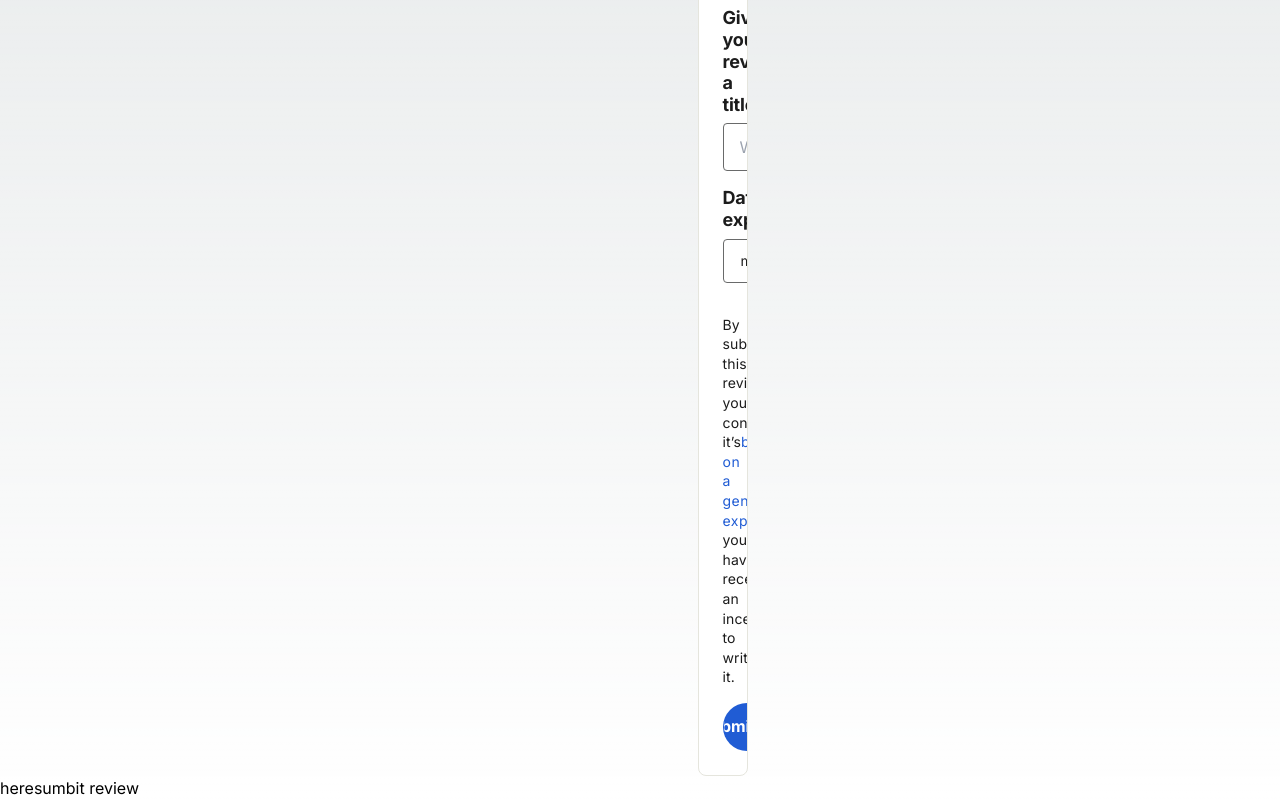
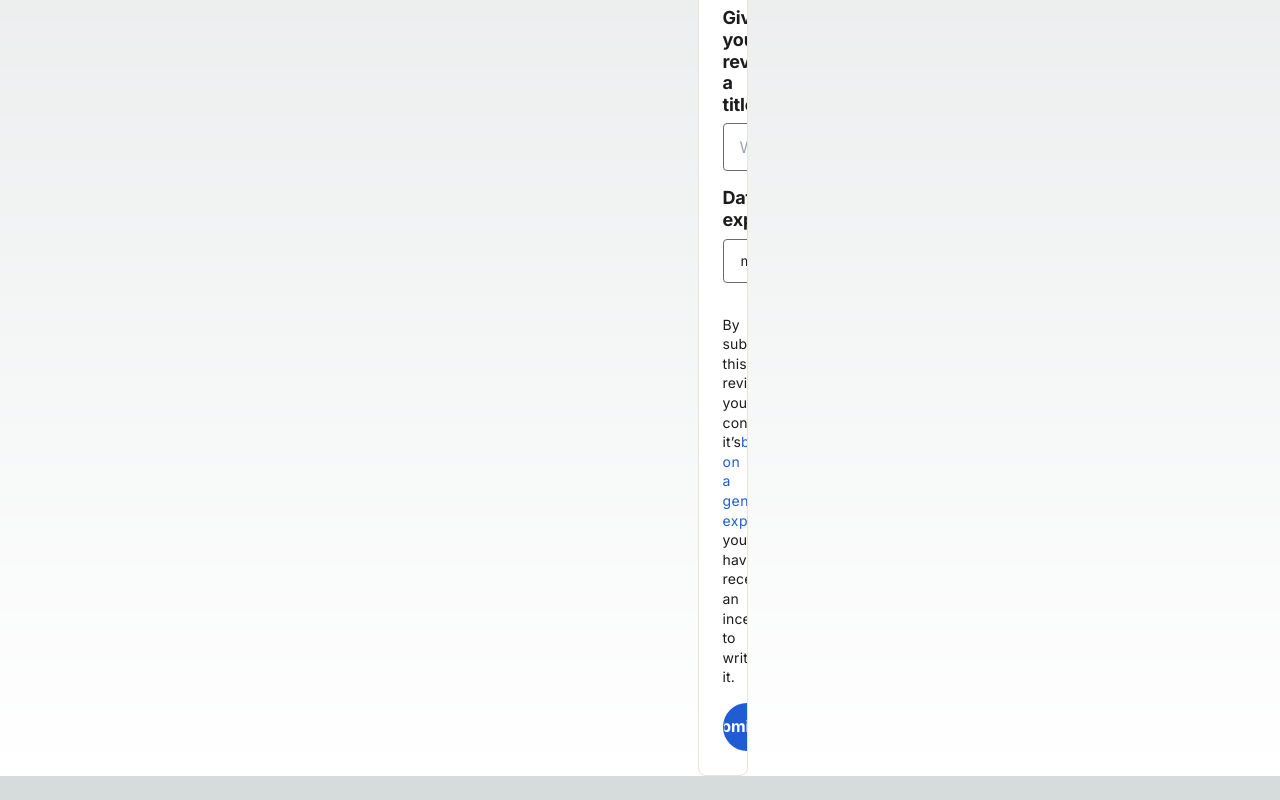
Before and after one commit to hirondelledemer/trust-pilot, a Next.js app: page / in a window 1280 px wide. Shown: the part 938-1738 px from the top of the page. After the commit the page ends 1714 px from the top, so only its background shows below. Built offline with nearby package versions, Linux system fonts and the light colour scheme.

Commit message:
add submitting

```diff
--- a/src/app/components/GoogleTitle.tsx
+++ b/src/app/components/GoogleTitle.tsx
@@ -1,5 +1,3 @@
-'use client'; // todo: do not use client
-
 export default function GoogleTitle() {
   return (
     <div className="font-normal tracking-[0.5px] box-border bg-white p-[24px] border-b-[rgb(229,229,221)] border-b border-solid">
--- a/src/app/components/ReviewForm.tsx
+++ b/src/app/components/ReviewForm.tsx
@@ -3,11 +3,26 @@
 import { SubmitHandler, useForm } from 'react-hook-form';
 import Ratings from './Ratings';
 import { Inputs } from './ReviewForm.utils';
+import { FC } from 'react';
 
-export default function ReviewForm() {
+const ReviewForm: FC = () => {
   const { register, handleSubmit, control } = useForm<Inputs>();
 
-  const onSubmit: SubmitHandler<Inputs> = (data) => console.log(data);
+  const onSubmit: SubmitHandler<Inputs> = async (data) => {
+    try {
+      await fetch('/api/reviews', {
+        method: 'POST',
+        headers: { 'Content-Type': 'application/json' },
+        body: JSON.stringify({
+          ...data,
+          date: new Date(data.date).toISOString(),
+        }),
+      });
+      // await Router.push('/drafts');
+    } catch (error) {
+      console.error(error);
+    }
+  };
 
   return (
     <div className="font-normal tracking-[0.5px] box-border bg-white border max-w-[510px] overflow-hidden mt-[16px] mb-0 mx-[697.5px] p-[24px] rounded-[8px] border-solid border-[rgb(229,229,221)]">
@@ -184,4 +199,6 @@ export default function ReviewForm() {
       </form>
     </div>
   );
-}
+};
+
+export default ReviewForm;
--- a/src/app/page.tsx
+++ b/src/app/page.tsx
@@ -1,57 +1,8 @@
-'use client'; // todo: do not use client
-
 import GoogleTitle from './components/GoogleTitle';
 import Header from './components/Header';
 import ReviewForm from './components/ReviewForm';
 
 export default function Home() {
-  // const supabase = createClient();
-  // const prisma = new PrismaClient({});
-  const handleSubmit = async () => {
-    // try {
-    // setLoading(true)
-    // const { error } = await prisma..from('Review').upsert({
-    //   title: 'test',
-    //   rating: 1,
-    //   content: 'trolol ol ol ol o l o',
-    //   date: new Date(),
-    // });
-    //   const newUser = await prisma.review.create({
-    //     data: {
-    //       title: 'test',
-    //       rating: 1,
-    //       content: 'trolol ol ol ol o l o',
-    //       date: new Date(),
-    //     },
-    //   });
-    //   console.log('new', newUser);
-    //   // if (error) throw error;
-    //   alert('Profile updated!');
-    // } catch (error) {
-    //   console.log(error);
-    //   alert('Error updating the data!');
-    // } finally {
-    //   // setLoading(false);
-    // }
-
-    try {
-      const body = {
-        title: 'test',
-        rating: 1,
-        content: 'trolol ol ol ol o l o',
-        date: new Date(),
-      };
-      await fetch('/api/reviews', {
-        method: 'POST',
-        headers: { 'Content-Type': 'application/json' },
-        body: JSON.stringify(body),
-      });
-      // await Router.push('/drafts');
-    } catch (error) {
-      console.error(error);
-    }
-  };
-  // todo: ceck if main tag needed
   return (
     <div className="layoutWrapper">
       <Header />
@@ -59,8 +10,6 @@ export default function Home() {
         <GoogleTitle />
         <ReviewForm />
       </main>
-      here
-      <button onClick={handleSubmit}>sumbit review</button>
     </div>
   );
 }
```
Also changed, not shown: src/app/components/Header.tsx (+0 -14 lines).
